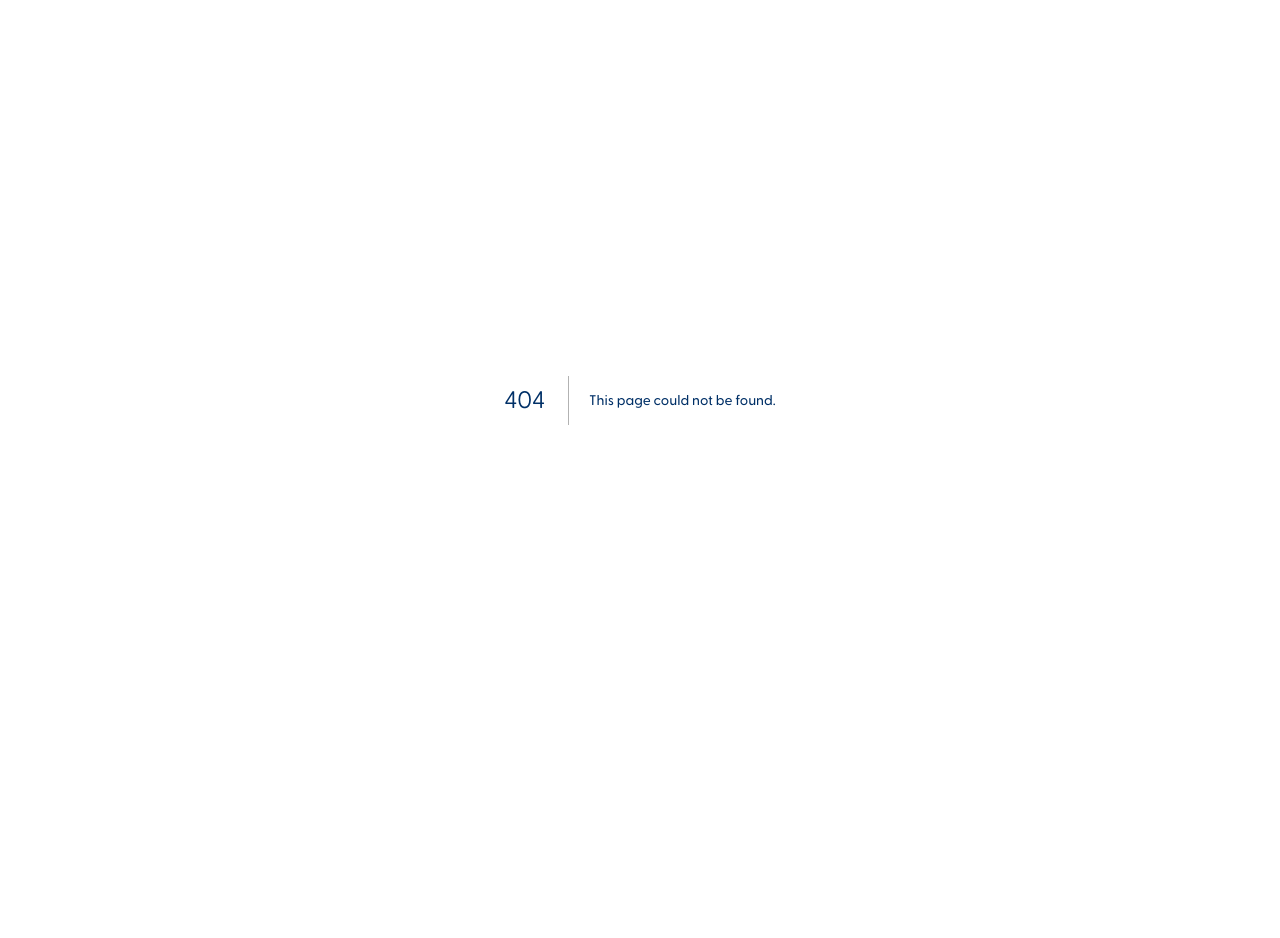
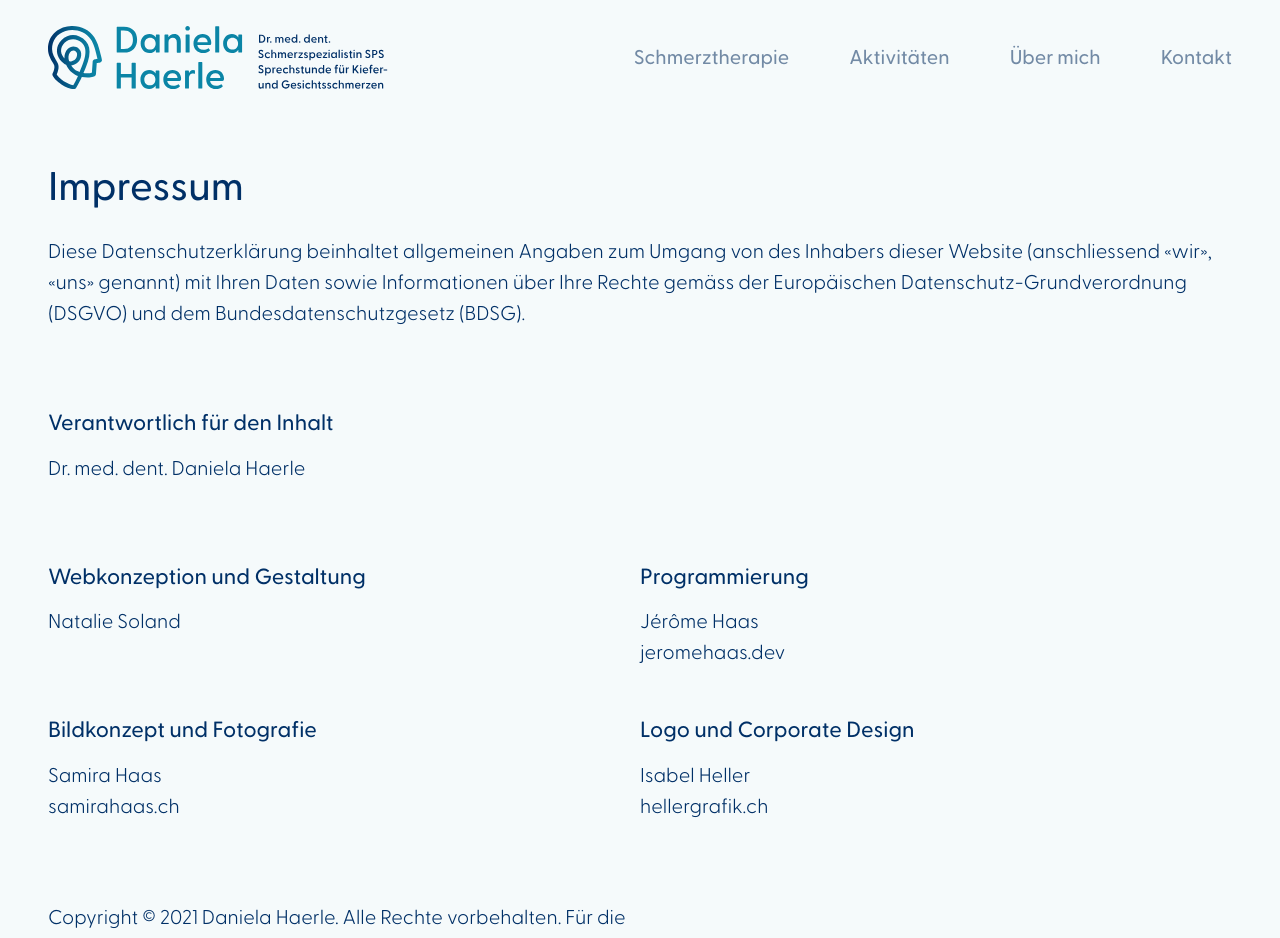
Before and after one commit to jeromehaas/haerle-practice-web, a Next.js app: page /impressum in a window 1280 px wide. Before the commit this address had no page. Shown: the top 938 px of the page. Before the commit the page ends 800 px from the top, so only its background shows below. Built offline with nearby package versions, Linux system fonts and the light colour scheme.

Commit message:
Setup: page impressum

```diff
--- a/components/blocks/navigation/navigation-mobile.scss
+++ b/components/blocks/navigation/navigation-mobile.scss
@@ -10,7 +10,7 @@
 			right: 0;
 			left: 0;
 			padding: 48px;
-			background-color: $white;
+			background-color: $lightblue-4;
 			transition: 0.3s ease;
 		}
 
--- a/components/layouts/page/page.jsx
+++ b/components/layouts/page/page.jsx
@@ -5,7 +5,7 @@ import { Head } from 'components/partials/head/head';
 const Page = ({ data, children }) => {
 
   return (
-    <div className={`page ${data.className }`}>
+    <div className={'page'}>
       <Head />
       <Navigation />
       { children }
--- /dev/null
+++ b/components/sections/responsible/responsible.json
@@ -0,0 +1,25 @@
+[
+	{
+		"category": "Verantwortlich für den Inhalt",
+		"name": "Dr. med. dent. Daniela Haerle"
+	},
+	{
+		"category": "Webkonzeption und Gestaltung",
+		"name": "Natalie Soland"
+	},
+	{
+		"category": "Programmierung",
+		"name": "Jérôme Haas",
+		"website": "jeromehaas.dev"
+	},
+	{
+		"category": "Bildkonzept und Fotografie",
+		"name": "Samira Haas",
+		"website": "samirahaas.ch"
+	},
+	{
+		"category": "Logo und Corporate Design",
+		"name": "Isabel Heller",
+		"website": "hellergrafik.ch"
+	}
+]
--- /dev/null
+++ b/components/sections/responsible/responsible.jsx
@@ -0,0 +1,38 @@
+import persons from 'components/sections/responsible/responsible.json';
+import { Section } from 'components/layouts/section/section';
+import { Heading } from 'components/partials/heading/heading';
+import { Paragraph } from 'components/partials/paragraph/paragraph';
+
+const Responsible = () => {
+
+  return (
+    <Section data={{ className: 'responsible'}}>
+      <Heading data={{ className: 'responsible__title', level: 'h2'}}>Impressum</Heading>
+      <Paragraph data={{ className: 'responsible__text' }}>Diese Datenschutzerklärung beinhaltet allgemeinen Angaben zum Umgang von des Inhabers dieser Website (anschliessend «wir», «uns» genannt)  mit Ihren Daten sowie Informationen über Ihre Rechte gemäss der Europäischen Datenschutz-Grundverordnung (DSGVO) und dem Bundesdatenschutzgesetz (BDSG).</Paragraph>
+      <div className="responsible__item-wrapper">
+        { persons.map((item, index) => (
+          <ResponsibleItem key={ index } data={{
+            category: item.category,
+            name: item.name,
+            website: item.website
+          }}>hello</ResponsibleItem>
+        ))}
+      </div>
+      <Paragraph data={{ className: 'responsible__copyright'}}>Copyright © 2021 Daniela Haerle. Alle Rechte vorbehalten. Für die Vervielfältigung oder Veränderung jeglicher Elemente ist die schriftliche Zustimmung der Urheberrechtsträger im Voraus einzuholen.</Paragraph>
+    </Section>
+  )
+}
+
+const ResponsibleItem = ({ data }) => {
+  return (
+    <div className="responsible__item item">
+      { data.category && (<Heading data={{ className: 'item__category', level: 'h5' }}>{ data.category }</Heading>) }
+      { data.name && (<Paragraph data={{ className: 'item__name '}}>{ data.name }</Paragraph>) }
+      { data.website && (<Paragraph data={{ className: 'item__website' }}>{ data.website }</Paragraph>) }
+    </div>
+  )
+}
+
+export {
+  Responsible
+};
--- /dev/null
+++ b/components/sections/responsible/responsible.scss
@@ -0,0 +1,54 @@
+.responsible {
+
+	&__inner {
+		padding-top: 48px;
+	}
+
+	&__title {
+		margin-bottom: 24px;
+	}
+
+	&__text {
+		margin-bottom: 80px;
+	}
+
+	&__item-wrapper {
+		display: grid;
+		grid-template-columns: 1fr 1fr;
+		grid-auto-rows: 1fr;
+		margin-bottom: 32px;
+	}
+
+	.item {
+		margin-bottom: 48px;
+
+		&:first-child {
+			grid-column: span 2;
+		}
+
+		&__category {
+			margin-bottom: 16px;
+		}
+
+		&__name {}
+
+		&__website {}
+	}
+
+	&__copyright {
+		max-width: 650px;
+	}
+
+	@media (max-width: 850px) {
+
+		&__item-wrapper {
+			grid-template-columns: 1fr;
+			grid-auto-rows: auto;
+			margin-bottom: 32px;
+		}
+
+		.item:first-child { grid-column: span 1; }
+
+	}
+
+}
--- /dev/null
+++ b/pages/impressum.js
@@ -0,0 +1,13 @@
+import { Page } from 'components/layouts/page/page';
+import { Responsible } from 'components/sections/responsible/responsible';
+
+const Impressum = () => {
+
+  return (
+    <Page data={{}}>
+      <Responsible />
+    </Page>
+  )
+}
+
+export default Impressum;
--- a/styles/central.scss
+++ b/styles/central.scss
@@ -47,3 +47,4 @@
 @import 'components/sections/education/education';
 @import 'components/sections/contact-teaser/contact-teaser';
 @import 'components/sections/regulation/regulation';
+@import 'components/sections/responsible/responsible';
```
